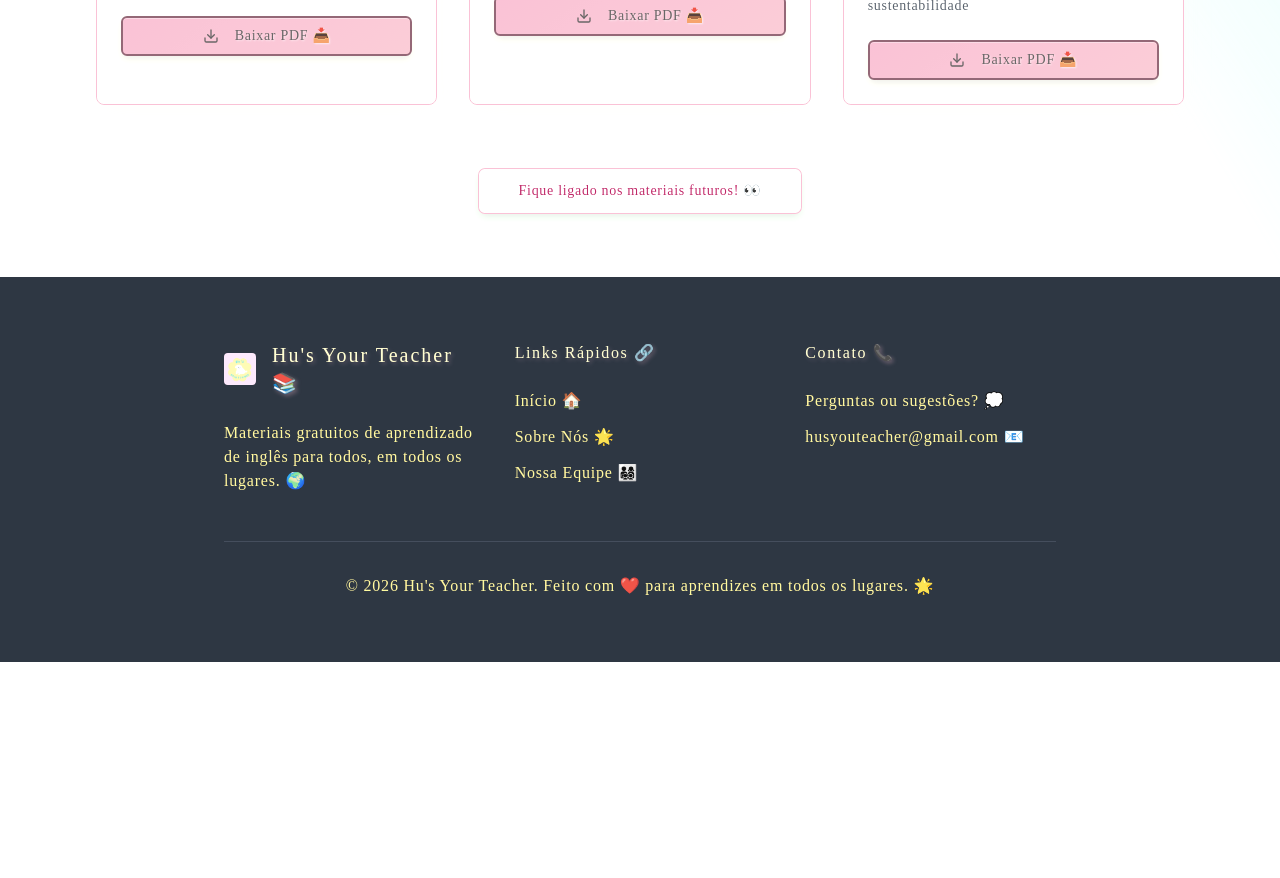
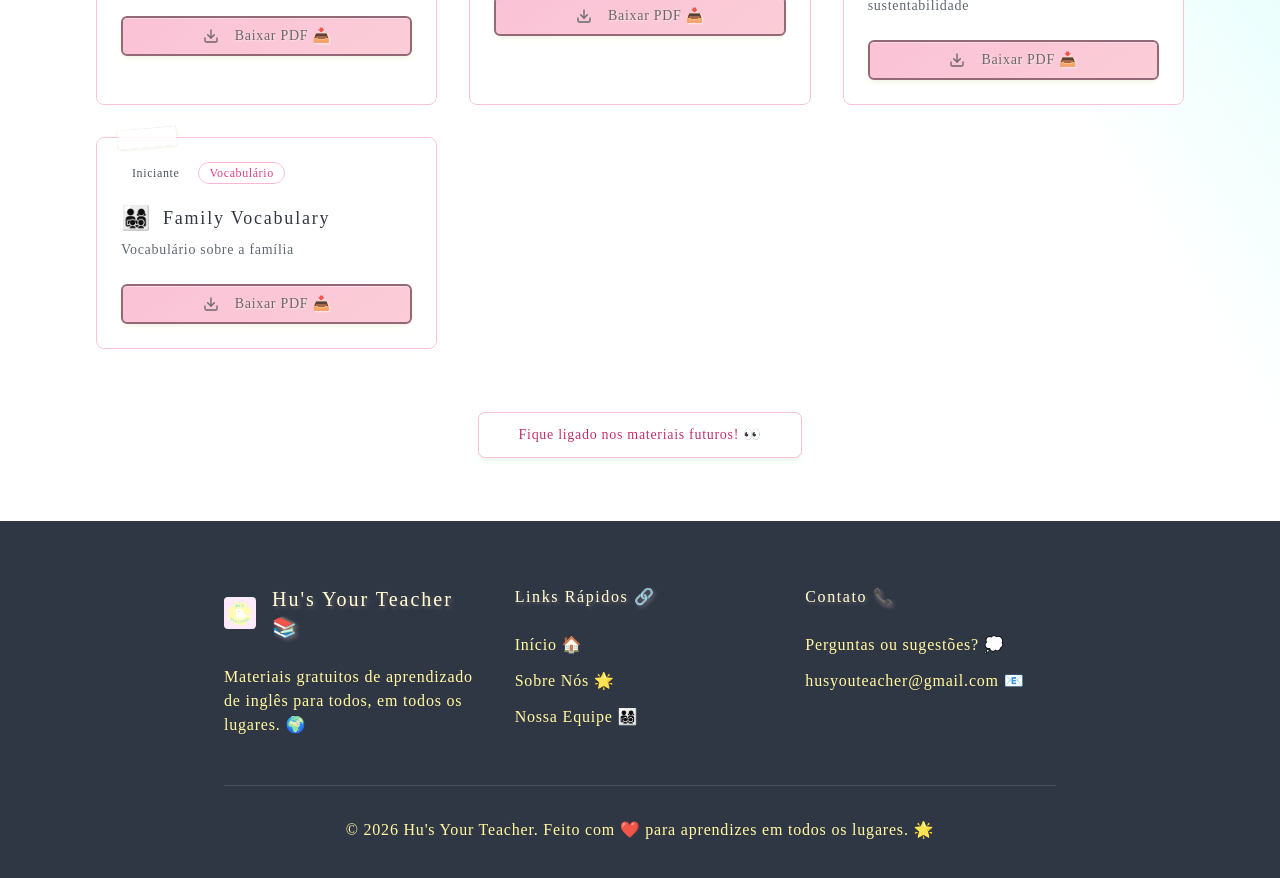
Before and after one commit to guilherme-hu/hus-your-teacher, a Next.js app: page /materiais in a window 1280 px wide. Shown: the part 5640-6518 px from the top of the page. Before the commit the page ends 6302 px from the top, so only its background shows below. Built offline with nearby package versions, Linux system fonts and the light colour scheme.

Commit message:
Adição do material Familt Vocabulary

```diff
--- a/app/materiais/page.tsx
+++ b/app/materiais/page.tsx
@@ -488,6 +488,14 @@ export default function MateriaisPage() {
       category: "Vocabulário",
       filePath: "/downloads/Environment and Sustainability.pdf"
     },
+    {
+      title: "Family Vocabulary",
+      description: "Vocabulário sobre a família",
+      level: "Iniciante",
+      icon: "👨‍👩‍👧‍👦",
+      category: "Vocabulário",
+      filePath: "/downloads/Family Vocabulary.pdf"
+    },
 
 
   ];
```
Also changed, not shown: 1 other file (tests, documents, lock files or other folders).
